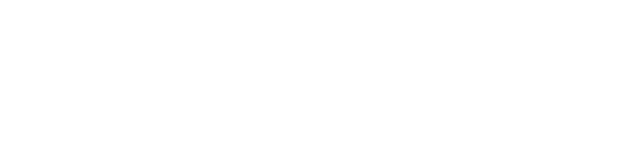
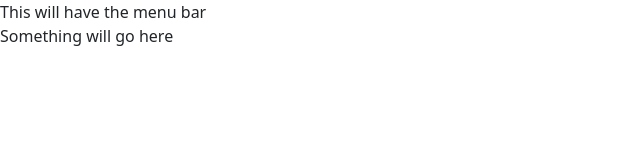
Before and after one commit to DanielleHards/Cunningham_Enterprises, a plain HTML site: page index.html in a window 1280 px wide. Shown: the whole page, without its empty margins (0-640 px from the left). Drawn offline with nearby package versions, Linux system fonts and the light colour scheme.

Commit message:
initial index items

```diff
--- a/index.html
+++ b/index.html
@@ -32,5 +32,9 @@
     <link rel="stylesheet" href="Styles/portfolio.css" />
     <title>Cunningham Enterprises</title>
   </head>
-  <body></body>
+  <body>
+    <header>This will have the menu bar</header>
+    <section class="hero"></section>
+    <footer>Something will go here</footer>
+  </body>
 </html>
```
